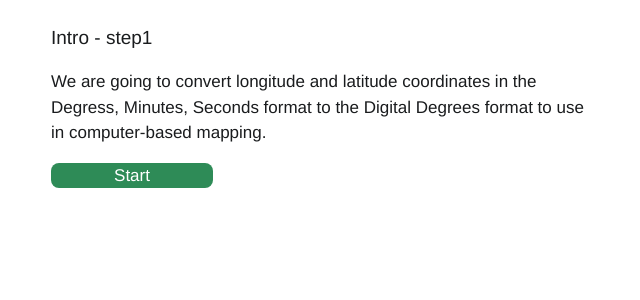
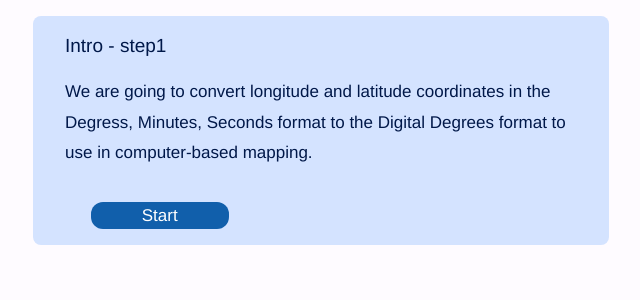
Before and after one commit to seankelliher/map-coordinates-dms, a Vue app: page / in a window 1280 px wide. Shown: the top 300 px of the page, without its empty margins (319-959 px from the left). Built offline with nearby package versions, Linux system fonts and the light colour scheme.

Commit message:
Add 'real' colors, bg for production. Add .results class.

```diff
--- a/src/style.css
+++ b/src/style.css
@@ -1,12 +1,15 @@
 /* Stylesheet uses Level 3 Media Queries. Level 4 coverage still spotty. */
+html {
+    background: #fefbff;
+}
 #container {
     width: 100%;
-    max-width: 600px;
+    max-width: 640px;
     margin: 0 auto;
     padding: 0;
     display: flex;
     flex-flow: row wrap;
-    justify-content: center; /* main axis */
+    justify-content: flex-start; /* main axis */
     align-items: flex-start; /* cross axis */
 }
 
@@ -17,10 +20,30 @@ header {
     flex: initial;
 }
 
+main {
+    width: 100%;
+    margin: 0;
+    padding: 0;
+    flex: initial;
+    display: flex;
+    flex-flow: row wrap;
+    justify-content: flex-start;
+    align-items: flex-start;
+}
+
+section {
+    width: 80%;
+    margin: 0.5em 5%;
+    padding: 0 5%;
+    background: #d4e3ff; /* light blue, tertiary 90 */
+    border-radius: 8px;
+    flex: initial;
+}
+
 form {
     width: 90%;
     margin: 0%;
-    padding: 1em 5%;
+    padding: 0 5%;
     flex: initial;
 }
 
@@ -28,7 +51,7 @@ fieldset {
     width: 90%;
     margin: 1em 0;
     padding: 1em 5%;
-    border: 2px solid #eee;
+    border: 2px solid #ebf1ff; /* light blue, tertiary 95 */
     border-radius: 8px;
     flex: initial;
     display: flex;
@@ -55,7 +78,7 @@ input[type="text"] {
 
 input[type="radio"] {
     width: 15%;
-    margin: 0;
+    margin: 0.75em;
     padding: 0;
 }
 
@@ -63,42 +86,14 @@ input[type="radio"] {
     width: 100%;
     margin: 0;
     padding: 0;
-    color: orange;
+    color: #ba1a1a;
 }
 
 /*input[type="text"] {
     width: 70%;
 }*/
 
-button {
-    width: 30%;
-    margin: 0;
-    padding: 0;
-    background: seagreen;
-    border: none;
-    border-radius: 8px;
-    color: #fff;
-    font-family: "Helvetica Neue", Helvetica, Arial, sans-serif;
-    line-height: 1.5;
-    font-weight: 400;
-}
-
-button:hover {
-    cursor: pointer;
-}
-
-section {
-    width: 100%;
-    margin: 0;
-    padding: 0;
-    flex: initial;
-    display: flex;
-    flex-flow: row wrap;
-    justify-content: flex-start;
-    align-items: flex-start;
-}
-
-.status {
+.results {
     width: 90%;
     margin: 0;
     padding: 0 5%;
@@ -108,12 +103,29 @@ section {
 nav {
     width: 90%;
     margin: 0;
-    padding: 0 5%;
+    padding: 1em 5%;
     flex: initial;
     display: flex;
     flex-flow: row wrap;
     justify-content: space-between;
     align-items: flex-start;
+}
+
+button {
+    width: 30%;
+    margin: 0;
+    padding: 0;
+    background: #115fab; /* tertiary */
+    border: none;
+    border-radius: 12px;
+    color: #fff;
+    font-family: "Helvetica Neue", Helvetica, Arial, sans-serif;
+    line-height: 1.6;
+    font-weight: 400;
+}
+
+button:hover {
+    cursor: pointer;
 }
 
 figure {
@@ -133,16 +145,16 @@ img {
 /* Font styles and their media queries */
 p {
     font-family: "Helvetica Neue", Helvetica, Arial, sans-serif;
-    line-height: 1.5;
+    line-height: 1.8;
     font-weight: 400;
-    color: #1a1c1e;
+    color: #001849;
 }
 
 li {
     font-family: "Helvetica Neue", Helvetica, Arial, sans-serif;
-    line-height: 1.5;
+    line-height: 1.8;
     font-weight: 400;
-    color: #1a1c1e;
+    color: #001849;
     margin: 0;
     padding: 0;
 }
@@ -159,14 +171,14 @@ h1, h2, h3 {
     font-family: "Helvetica Neue", Helvetica, Arial, sans-serif;
     line-height: 1.5;
     font-weight: 500;
-    color: #1a1c1e;
+    color: #001849;
 }
 
 legend, label, select, input[type="text"] {
     font-family: "Helvetica Neue", Helvetica, Arial, sans-serif;
     line-height: 1.5;
     font-weight: 400;
-    color: #1a1c1e;
+    color: #001849;
 }
 
 input::placeholder {
```
